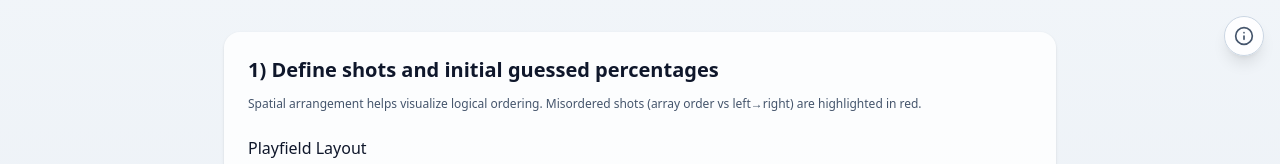
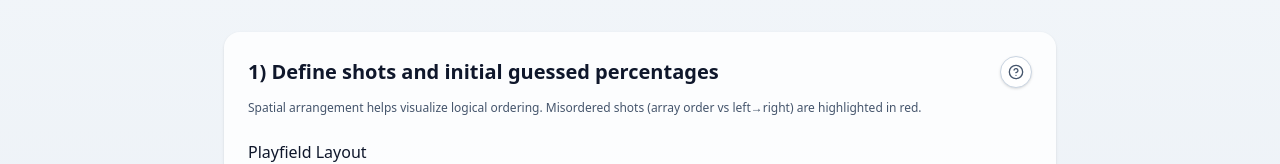
Before and after one commit to garybrowndev/PinballAccuracyMemoryTrainer, a React (Vite) app: page / in a window 1280 px wide. Shown: the top 164 px of the page. Built offline with nearby package versions, Linux system fonts and the light colour scheme.

Commit message:
feat: relocate info button and inject version from package.json
- Move info button from fixed top-right to section 1 header
- Add version injection via Vite define from package.json
- Display dynamic version in info modal footer

```diff
--- a/eslint.config.js
+++ b/eslint.config.js
@@ -38,7 +38,10 @@ const config = [
     },
     languageOptions: {
       ecmaVersion: 2020,
-      globals: globals.browser,
+      globals: {
+        ...globals.browser,
+        __APP_VERSION__: 'readonly',
+      },
       parserOptions: {
         ecmaVersion: 'latest',
         ecmaFeatures: { jsx: true },
--- a/src/app.jsx
+++ b/src/app.jsx
@@ -2318,20 +2318,6 @@ const App = () => {
   }, [initialized, finalPhase]);
   return (
     <div className="min-h-screen bg-gradient-to-b from-slate-100 to-slate-200 text-slate-900">
-      {/* Info button - top right corner */}
-      <button
-        type="button"
-        onClick={() => setShowInfoModal(true)}
-        className="fixed top-4 right-4 z-40 w-10 h-10 rounded-full bg-white/90 backdrop-blur-sm border border-slate-300 shadow-lg hover:bg-white hover:shadow-xl transition-all flex items-center justify-center text-slate-600 hover:text-slate-900"
-        title="About this app"
-        aria-label="About"
-      >
-        <svg viewBox="0 0 24 24" fill="none" stroke="currentColor" className="w-5 h-5" strokeWidth="2" strokeLinecap="round" strokeLinejoin="round">
-          <circle cx="12" cy="12" r="10" />
-          <path d="M12 16v-4" />
-          <path d="M12 8h.01" />
-        </svg>
-      </button>
       {/* Info Modal */}
       {showInfoModal ? (
         <div
@@ -2406,7 +2392,7 @@ const App = () => {
                   </a>
                 </div>
                 <div className="pt-4 border-t text-sm text-slate-500">
-                  <p>Version 1.0 • Built with React + Vite + Tailwind CSS</p>
+                  <p>Version {typeof __APP_VERSION__ === 'undefined' ? '0.0.1' : __APP_VERSION__} • Built with React + Vite + Tailwind CSS</p>
                 </div>
               </div>
             </div>
@@ -2602,6 +2588,21 @@ const App = () => {
             })()}
             <Section
               title="1) Define shots and initial guessed percentages"
+              right={
+                <button
+                  type="button"
+                  onClick={() => setShowInfoModal(true)}
+                  className="w-8 h-8 rounded-full bg-white border border-slate-300 shadow hover:shadow-md transition-all flex items-center justify-center text-slate-600 hover:text-slate-900"
+                  title="About this app"
+                  aria-label="About"
+                >
+                  <svg viewBox="0 0 24 24" fill="none" stroke="currentColor" className="w-4 h-4" strokeWidth="2" strokeLinecap="round" strokeLinejoin="round">
+                    <circle cx="12" cy="12" r="10" />
+                    <path d="M9.09 9a3 3 0 0 1 5.83 1c0 2-3 3-3 3" />
+                    <path d="M12 17h.01" />
+                  </svg>
+                </button>
+              }
             >
               <div className="mb-4 text-xs text-slate-600">Spatial arrangement helps visualize logical ordering. Misordered shots (array order vs left→right) are highlighted in red.</div>
               {(() => {
--- a/vite.config.js
+++ b/vite.config.js
@@ -1,10 +1,22 @@
+import { readFileSync } from 'node:fs';
+import { dirname, join } from 'node:path';
+import { fileURLToPath } from 'node:url';
+
 import tailwind from '@tailwindcss/vite';
 import react from '@vitejs/plugin-react';
 // eslint-disable-next-line import/no-deprecated
 import { defineConfig } from 'vite';
 
+
+const __filename = fileURLToPath(import.meta.url);
+const __dirname = dirname(__filename);
+const packageJson = JSON.parse(readFileSync(join(__dirname, 'package.json'), 'utf-8'));
+
 export default defineConfig({
   plugins: [react(), tailwind()],
+  define: {
+    __APP_VERSION__: JSON.stringify(packageJson.version),
+  },
   build: {
     sourcemap: true,
   },
```
